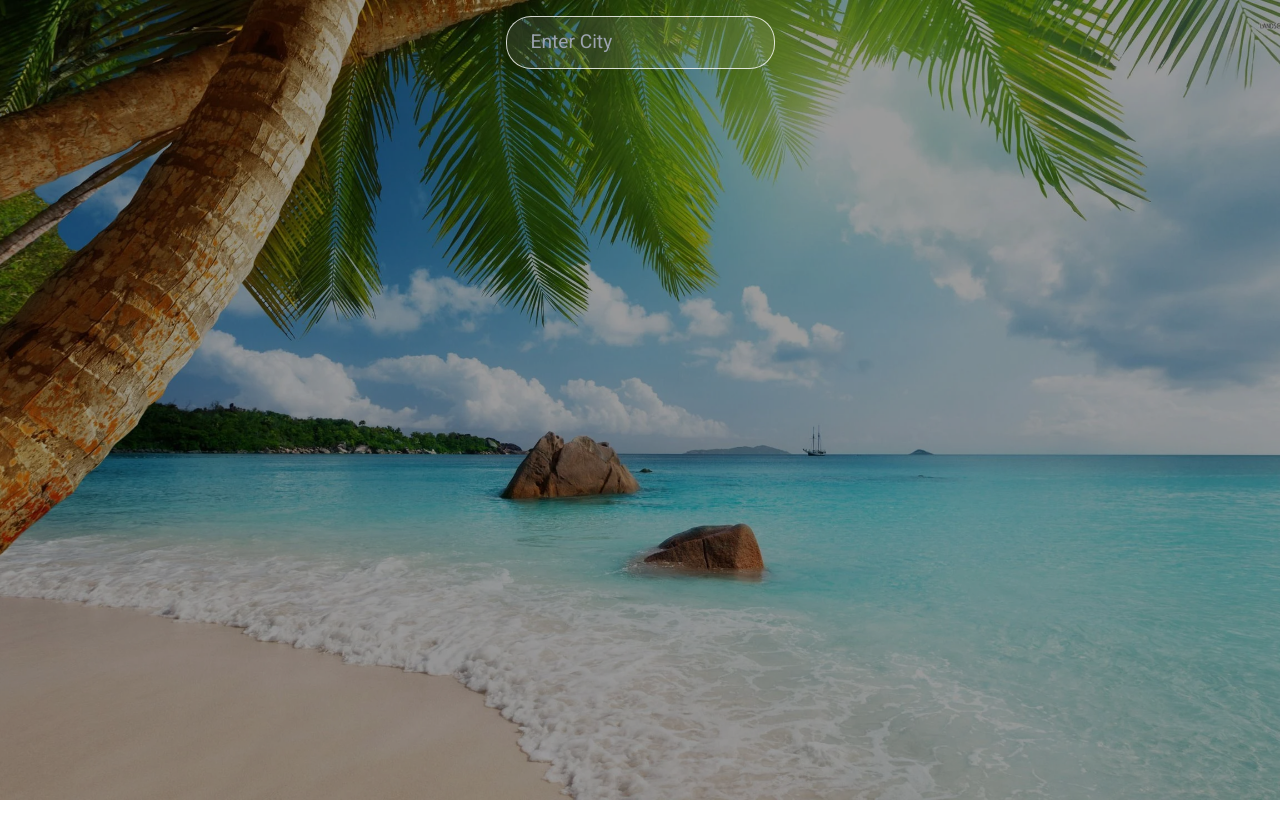
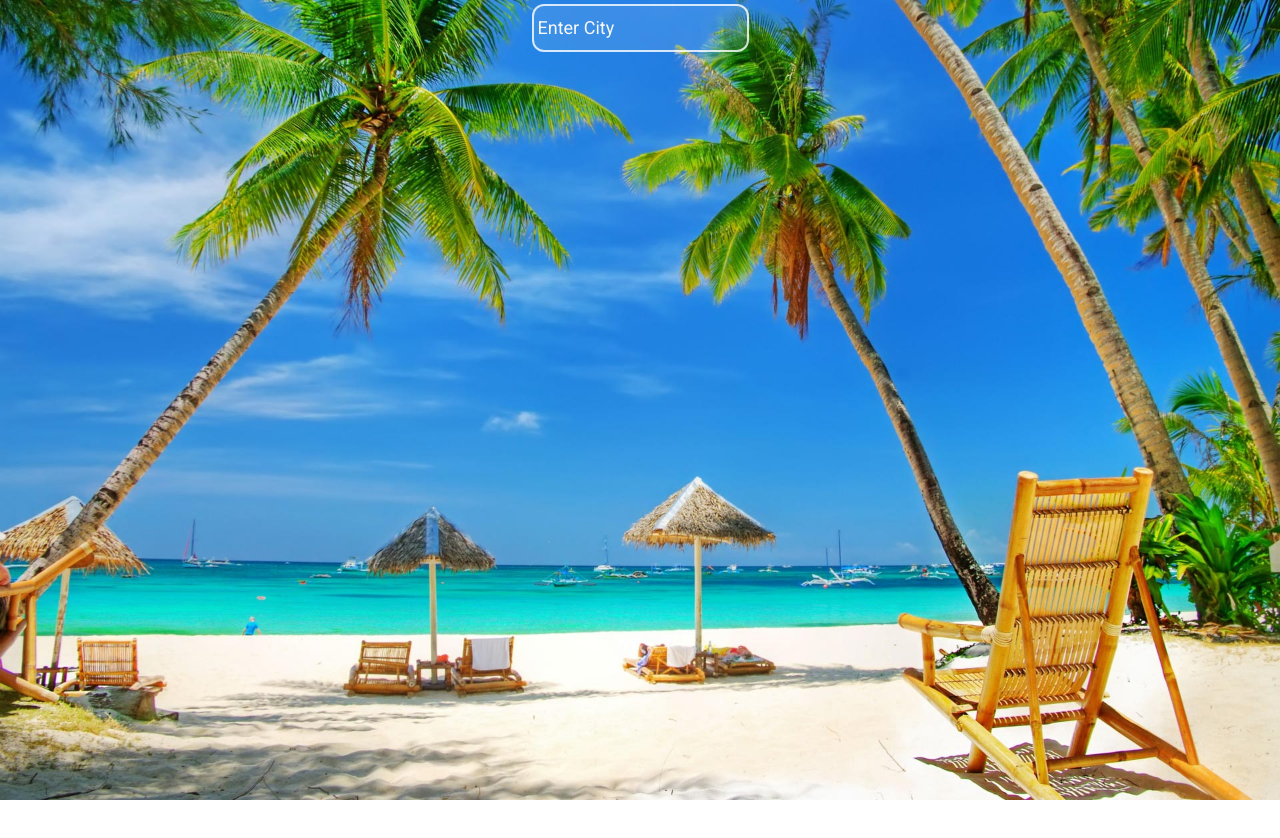
Before and after one commit to millerm30/weatherapp-react, a React (Create React App) app: page / in a window 1280 px wide. Shown: the top 838 px of the page. After the commit the page ends 800 px from the top, so only its background shows below. Built offline with nearby package versions, Linux system fonts and the light colour scheme.

Commit message:
added tailwind

```diff
--- a/public/index.html
+++ b/public/index.html
@@ -12,6 +12,6 @@
   </head>
   <body>
     <noscript>You need to enable JavaScript to run this app.</noscript>
-    <div id="root"></div>
+    <main id="root"></main>
   </body>
 </html>
--- a/src/App.js
+++ b/src/App.js
@@ -1,67 +1,68 @@
-import React, {useState} from 'react';
-import axios from 'axios';
+import React, {useState} from "react";
+import axios from "axios";
 
 function App() {
 
-  const [data,setData] = useState({})
-  const [location, setLocation] = useState('')
-  const apiKey = '70b69f4f454f972394599b4936b6da57';
+  const [data,setData] = useState({});
+  const [location, setLocation] = useState("")
+  const apiKey = "70b69f4f454f972394599b4936b6da57";
 
   const url = `https://api.openweathermap.org/data/2.5/weather?q=${location}&units=metric&appid=${apiKey}`;
 
   const searchLocation = (event) => {
-    if (event.key === 'Enter') {
+    if (event.key === "Enter") {
       axios.get(url).then((response) => {
         setData(response.data);
         console.log(response.data);
       })
-      setLocation('')
+      setLocation("")
     }
-  }
+  };
 
   return (
-    <div className='App'>
-      <div className='search'>
+    <div className="relative bg-black/40 text-[#fff] h-screen bg-hero-pattern bg-no-repeat bg-center bg-cover">
+      <div className="text-center p-1">
         <input
+          className="px-1 py-2 text-lg rounded-xl border-2 border-solid border-white/80 bg-white/10 outline-none text-[#f8f8f8] placeholder:text-[#f8f8f8]"
           value={location}
           onChange={(event) => setLocation(event.target.value)}
           onKeyPress={searchLocation}
-          placeholder='Enter City'
-          type='text'
+          placeholder="Enter City"
+          type="text"
         />
       </div>
-      <div className='container'>
-        <div className='top'>
-          <div className='location'>
-            <p>{data.name}</p>
+      <div className="m-auto py-1 relative top-1 flex flex-col justify-between max-w-2xl h-[90%]">
+        <div className="w-full px-2 my-auto">
+          <div className="location">
+            <p className="text-lg">{data.name}</p>
           </div>
-          <div className='temp'>
-            {data.main ? <h1>{data.main.temp.toFixed()}°C</h1> : null}
+          <div className="temp">
+            {data.main ? <h1 className="text-8xl">{data.main.temp.toFixed()}°C</h1> : null}
           </div>
-          <div className='description'>
-            {data.weather ? <p>{data.weather[0].main}</p> : null}
-            {data.weather ? <img src={`http://openweathermap.org/img/w/${data.weather[0].icon}.png`} alt='' /> : null}
+          <div className="text-right">
+            {data.weather ? <p className="text-lg">{data.weather[0].main}</p> : null}
+            {data.weather ? <img className="w-14 inline-block" src={`http://openweathermap.org/img/w/${data.weather[0].icon}.png`} alt="" /> : null}
           </div>
         </div>
         {data.name !== undefined && (
-          <div className='bottom'>
-            <div className='feels'>
+          <div className="flex justify-evenly text-center w-full m-auto p-4 rounded-xl bg-black/20">
+            <div className="feels">
               {data.main ? (
-                <p className='bold'>{data.main.feels_like.toFixed()}°C</p>
+                <p className="text-lg font-bold">{data.main.feels_like.toFixed()}°C</p>
               ) : null}
-              <p>Feels Like</p>
+              <p className="text-lg">Feels Like</p>
             </div>
-            <div className='humidity'>
+            <div className="humidity">
               {data.main ? (
-                <p className='bold'>{data.main.humidity} %</p>
+                <p className="text-lg font-bold">{data.main.humidity} %</p>
               ) : null}
-              <p>Humidity</p>
+              <p className="text-lg">Humidity</p>
             </div>
-            <div className='wind'>
+            <div className="wind">
               {data.wind ? (
-                <p className='bold'>{data.wind.speed.toFixed()} KM/h</p>
+                <p className="text-lg font-bold">{data.wind.speed.toFixed()} KM/h</p>
               ) : null}
-              <p>Wind Speed</p>
+              <p className="text-lg">Wind Speed</p>
             </div>
           </div>
         )}
--- a/src/index.css
+++ b/src/index.css
@@ -17,93 +17,3 @@ body {
   -webkit-font-smoothing: antialiased;
   -moz-osx-font-smoothing: grayscale;
 }
-
-p {
-  font-size: 1.6rem;
-}
-
-h1 {
-  font-size: 6rem;
-}
-
-.App {
-  width: 100%;
-  height: 100vh;
-  position: relative;
-  background-color: rgba(0,0,0,0.4);
-  color: #fff;
-}
-
-.App:before {
-  content: '';
-  background: url('./assets/sunset.jpg') no-repeat center center/cover;
-  position: absolute;
-  width: 100%;
-  height: 100%;
-  top: 0;
-  left: 0;
-  z-index: -1;
-}
-
-.App .search {
-  text-align: center;
-  padding: 1rem;
-}
-
-.App input {
-  padding: .7rem 1.5rem;
-  font-size: 1.2rem;
-  border-radius: 25px;
-  border: 1px solid rgba(255,255,255,0.8);
-  background: rgba(255,255,255,0.1);
-  color: #f8f8f8;
-  outline: none;
-}
-
-::placeholder {
-  color: #f8f8f8
-}
-
-.container {
-  max-width: 700px;
-  height: 700px;
-  margin: auto;
-  padding: 0 1rem;
-  position: relative;
-  top: 10%;
-  display: flex;
-  flex-direction: column;
-  justify-content: space-between;
-}
-
-.App .top {
-  width: 100%;
-  margin: 1rem auto;
-}
-
-.App .description {
-  display: flex;
-  flex-direction: column;
-  align-items: flex-end;
-}
-
-.App .bottom {
-  display: flex;
-  justify-content: space-evenly;
-  text-align: center;
-  width: 100%;
-  margin: 2rem auto;
-  padding: 1rem;
-  border-radius: 12px;
-  background-color: rgba(255,255,255,0.2);
-}
-
-.bold {
-  font-weight: 700;
-}
-
-@media screen and (max-width: 600px) {
-  .bottom p {
-    font-size: 1.2rem;
-  }
-}
--- a/src/index.js
+++ b/src/index.js
@@ -1,9 +1,9 @@
 import { StrictMode } from "react";
 import { createRoot } from "react-dom/client";
-import App from './App'
-import './index.css'
+import App from "./App";
+import "./index.css";
 
-const createElement = document.querySelector('#root');
+const createElement = document.querySelector("#root");
 const root = createRoot(createElement);
 
 root.render(
--- a/tailwind.config.js
+++ b/tailwind.config.js
@@ -2,7 +2,11 @@
 module.exports = {
   content: ["./src/**/*.{js,jsx,ts,tsx}"],
   theme: {
-    extend: {},
+    extend: {
+      backgroundImage: {
+        'hero-pattern': 'url(/src/assets/tropical.jpg)'
+      }
+    },
   },
   plugins: [],
 };
```
Also changed, not shown: src/assets/sunset.jpg (deleted), src/assets/tropical.jpg (added).
